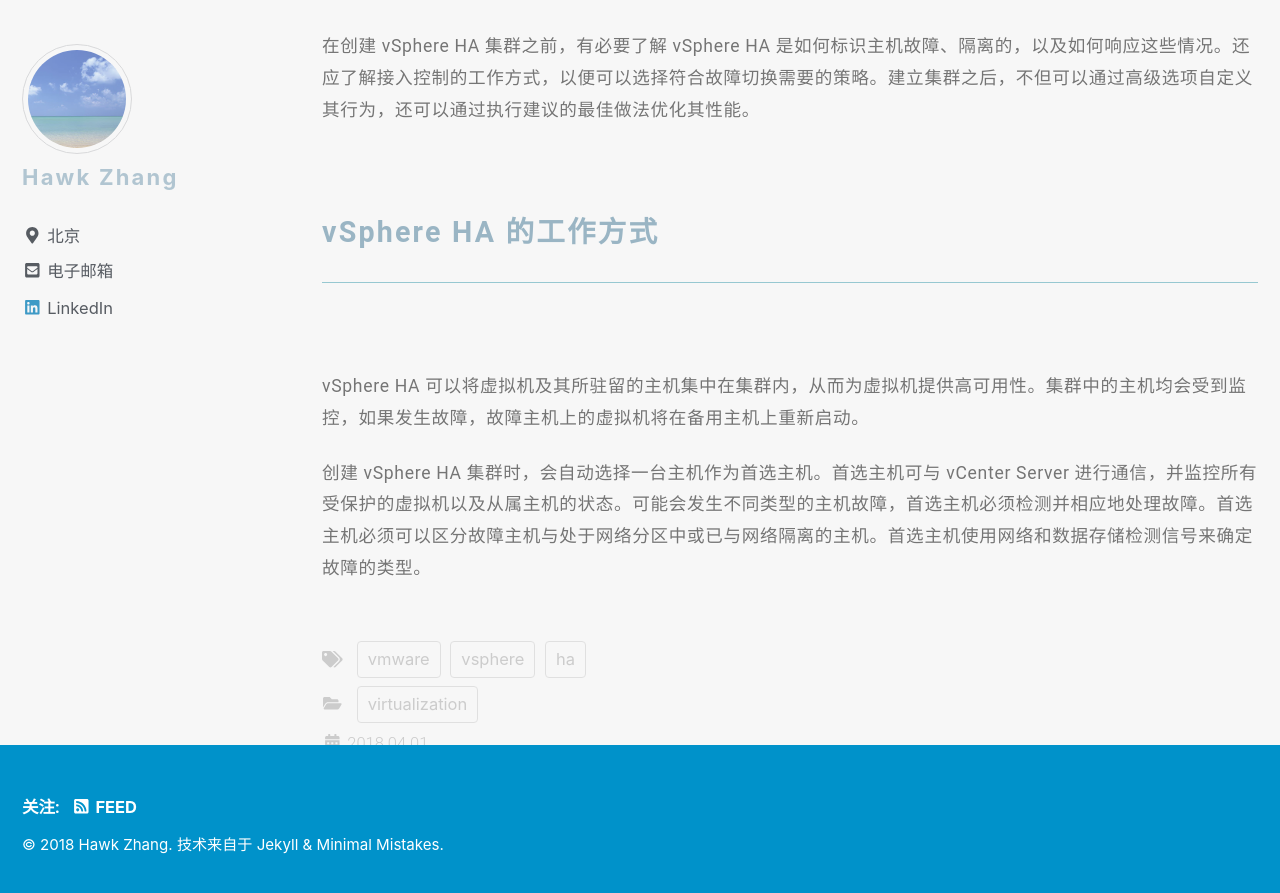
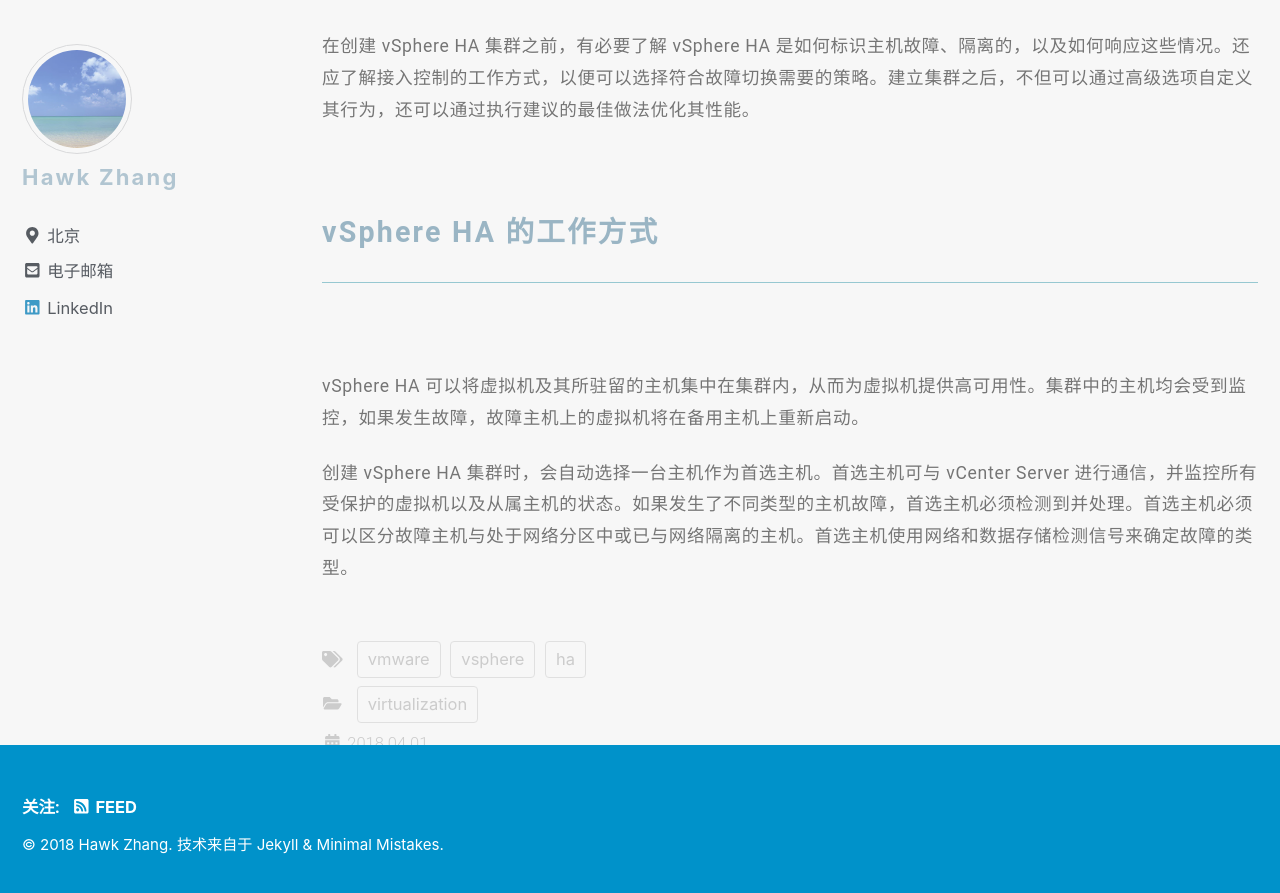
Before and after one commit to narru888/linotes_note, a Jekyll site: the page built from _posts/virtualizaion/2018-04-01-vsphere.ha.md, in a window 1280 px wide and 900 px high, scrolled down 5533 px. Shown: the top 893 px of the window. Built offline with Jekyll 4.4.1, drawn with Linux system fonts in a browser that asks for light colours; nearby versions of some CDN libraries; a script that is not in the unit is left out.

Commit message:
update on 2018-11-29 10:16:01 CST

```diff
--- a/_posts/virtualizaion/2018-04-01-vsphere.ha.md
+++ b/_posts/virtualizaion/2018-04-01-vsphere.ha.md
@@ -170,4 +170,4 @@
 
 vSphere HA 可以将虚拟机及其所驻留的主机集中在集群内，从而为虚拟机提供高可用性。集群中的主机均会受到监控，如果发生故障，故障主机上的虚拟机将在备用主机上重新启动。
 
-创建 vSphere HA 集群时，会自动选择一台主机作为首选主机。首选主机可与 vCenter Server 进行通信，并监控所有受保护的虚拟机以及从属主机的状态。可能会发生不同类型的主机故障，首选主机必须检测并相应地处理故障。首选主机必须可以区分故障主机与处于网络分区中或已与网络隔离的主机。首选主机使用网络和数据存储检测信号来确定故障的类型。
+创建 vSphere HA 集群时，会自动选择一台主机作为首选主机。首选主机可与 vCenter Server 进行通信，并监控所有受保护的虚拟机以及从属主机的状态。如果发生了不同类型的主机故障，首选主机必须检测到并处理。首选主机必须可以区分故障主机与处于网络分区中或已与网络隔离的主机。首选主机使用网络和数据存储检测信号来确定故障的类型。
```
